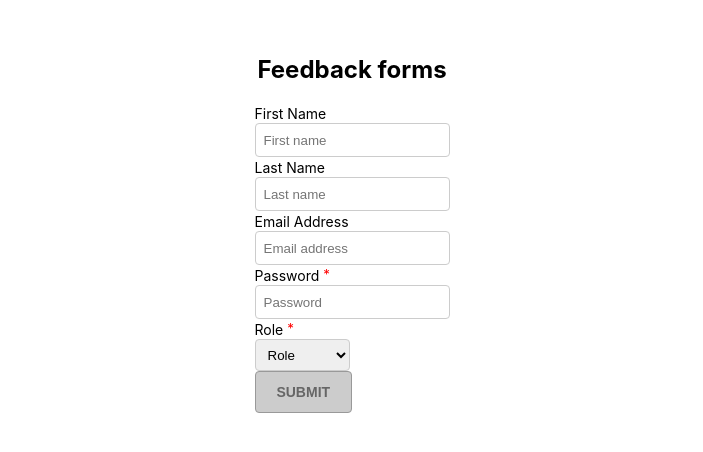
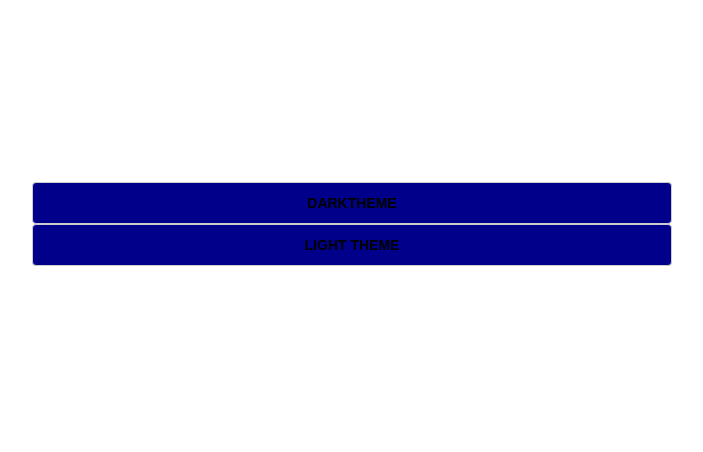
Before and after one commit to lennne/LittleLemonReact, a React (Create React App) app: page / in a window 1280 px wide. Shown: the part 176-628 px from the top of the page, without its empty margins (288-991 px from the left). Built offline with nearby package versions, Linux system fonts and the light colour scheme.

Commit message:
update: correctly implemented react context, theme switching using conditional rendering

```diff
--- a/src/App.tsx
+++ b/src/App.tsx
@@ -1,106 +1,16 @@
-import { useRef, useState } from 'react';
 import './App.css';
-import { validateEmail } from './utils';
-
-function App() {
+import WelcomeScreen from './components/welcomeScreen';
+import { ThemeProvider } from './context/ThemeContext';
 
 
-  //get the value of the dom elements
-  const inputBox = useRef<HTMLInputElement | null>(null);
-
-  //controlled component involves placing it inside form
-  //controlled input to validate the length
-  const [firstName, setFirstName] = useState("");
-  const [lastName, setLastName] = useState("");
-  const [email, setEmail] = useState("");
-  const [password, setPassword] = useState({
-    value: "",
-    isTouched: false
-  });
-  const [role, setRole] = useState("role");
+ function App() {
 
 
-  const handleText = (e: React.ChangeEvent<HTMLInputElement>, setText: React.Dispatch<React.SetStateAction<string>>)=> {
-      setText(e.target.value);
-  }
-
-  const isFormValid = () => {
-    return (firstName && lastName && password.value.length < 8 && role !== "role" && validateEmail(email));
-  }
-
-  const clearForm = () => {
-    setEmail("");
-    setFirstName("");
-    setLastName("");
-    setPassword({isTouched: false, value: ""});
-    setRole("");
-  }
-
-
-  const handleSubmit = (e: React.FormEvent<HTMLFormElement>) => {
-    e.preventDefault();
-    alert("Account Created!");
-    clearForm();
-  }
 
   return (
-    <div className='App'>
-      <h2>Feedback forms</h2>
-        <form onSubmit={handleSubmit}>
-          <label>First Name</label>
-          <div className='field' >
-          <input
-
-          className='button'
-          value={firstName}
-          onChange={(e) => handleText(e, setFirstName)}
-          placeholder='First name'/>
-          </div>
-          <label>Last Name</label>
-          <div >
-          <input
-          className='button'
-          value={lastName}
-          onChange={(e) => handleText(e, setLastName)}
-          placeholder='Last name'/>
-          </div>
-          <label>Email Address</label>
-          <div >
-          <input
-          className='button'
-          value={email}
-          onChange={(e) => handleText(e, setEmail)}
-          placeholder='Email address'/>
-          </div>
-          <label>
-            Password <sup>*</sup>
-          </label>
-          <div >
-          <input
-          id='password'
-          type='password'
-          className='button'
-          value={password.value}
-          onBlur={() => { setPassword({ ...password, isTouched: true }); }}
-          onChange={(e) => setPassword({...password, value: e.target.value})}
-          placeholder='Password'/>
-          {password.isTouched && password.value.length < 8 ? (<p className='sup'>Password should have at least 8 characters</p>) : null}
-          </div>
-            <label>
-              Role <sup>*</sup>
-              </label>
-          <div>
-          <select value={role} onChange={(e) => setRole(e.target.value)} className='button'>
-            <option value="role">Role</option>
-            <option value="individual">Individual</option>
-            <option value="business">Business</option>
-          </select>
-          </div>
-          <button disabled={!isFormValid()}>
-            Submit
-          </button>
-        </form>
-     </div>
+    <ThemeProvider>
+      <WelcomeScreen />
+  </ThemeProvider>
   );
 }
 
--- /dev/null
+++ b/src/components/welcomeScreen.tsx
@@ -0,0 +1,19 @@
+import { useTheme } from "../context/ThemeContext";
+
+export default function WelcomeScreen () {
+    //get theme state
+  const {themeObject, setTheme} = useTheme();
+  console.log(themeObject)
+    return (
+        <div>
+        <div className='App' style={themeObject === "light" ? {backgroundColor: "#fff" } : {backgroundColor: "#333"} }>
+        <button style={{color: "black"}} onClick={() => setTheme( "dark")}>
+        darkTheme
+      </button>
+      <button style={{color: "black"}} onClick={() => setTheme("light")}>
+        light theme
+      </button>
+     </div>
+        </div>
+    )
+}
--- /dev/null
+++ b/src/context/ThemeContext.tsx
@@ -0,0 +1,21 @@
+import { createContext, ReactNode, useContext, useState } from "react"
+
+type ThemeProviderProps = {
+    theme: string;
+    setTheme?: () => void;
+}
+
+const ThemeContext = createContext<any>(undefined);
+
+export const ThemeProvider = ({children}: {children: ReactNode}) => {
+    const [themeObject, setThemeObject] = useState("light")
+
+    return  (
+        <ThemeContext.Provider value={{themeObject, setTheme: setThemeObject}}>
+             {children}
+        </ThemeContext.Provider>
+        )
+
+}
+
+export const useTheme = () => useContext(ThemeContext);
```
